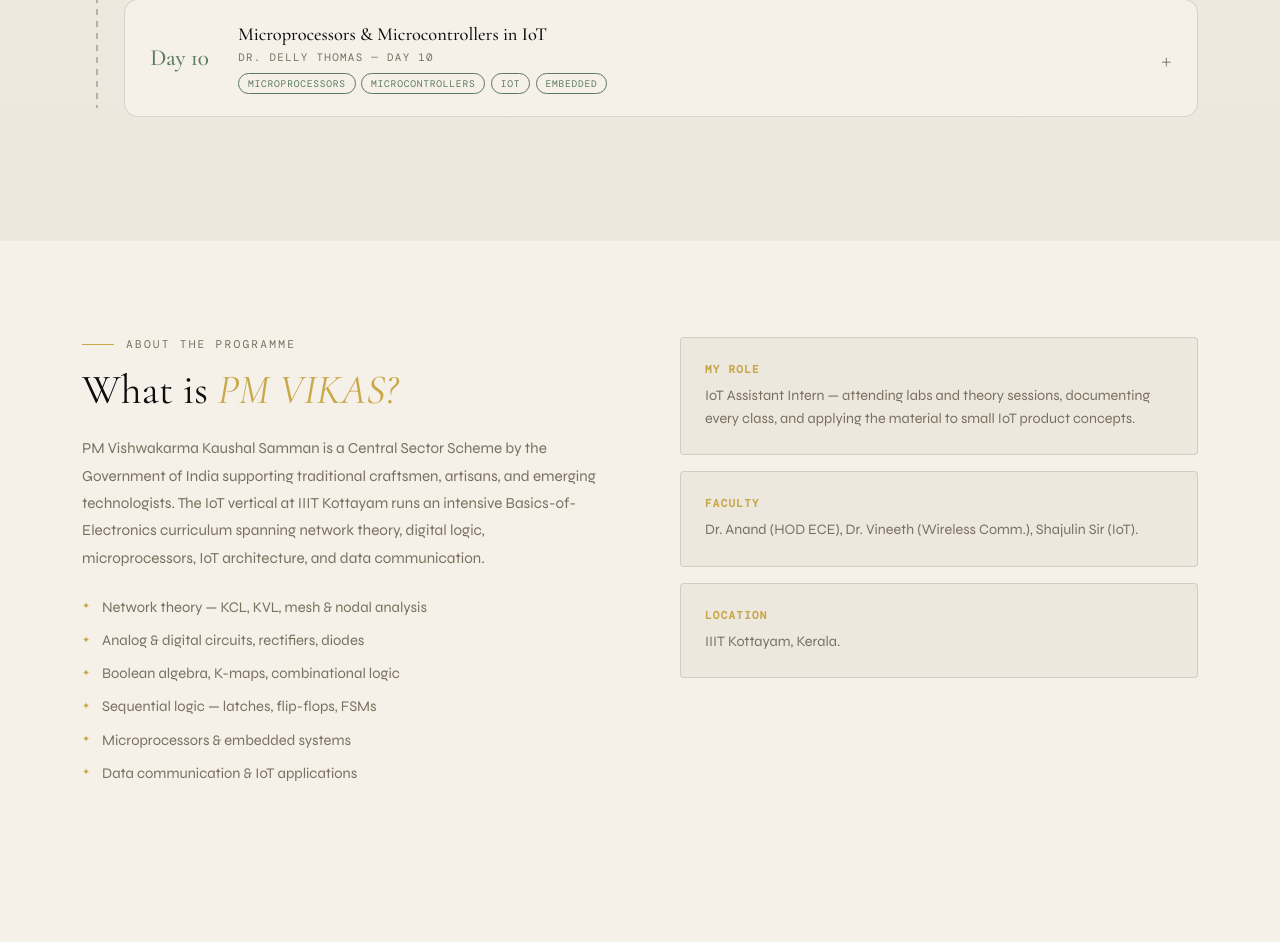
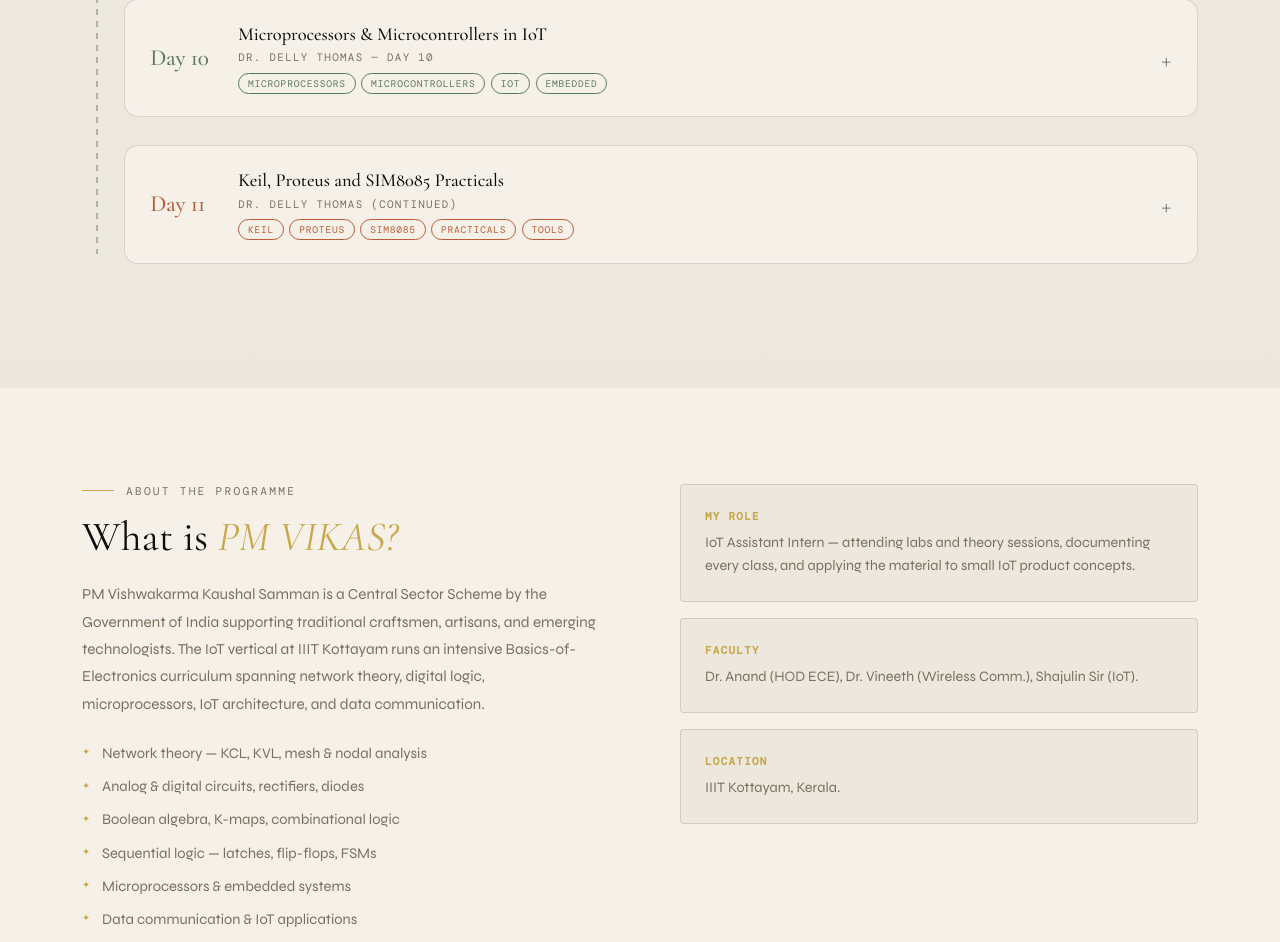
Before and after one commit to adhiyamujeeb-source/portfolio-main, a React (Vite) app: page /internship in a window 1280 px wide. Shown: the part 3736-4678 px from the top of the page. Built offline with nearby package versions, Linux system fonts and the light colour scheme; a web font is replaced by a local one.

Commit message:
Add Day 11: Keil, Proteus and SIM8085 Practicals

```diff
--- a/Internship.jsx
+++ b/Internship.jsx
@@ -1025,6 +1025,222 @@
       },
     ],
   },
+  {
+    n: '11',
+    accent: 'rust',
+    title: 'Keil, Proteus and SIM8085 Practicals',
+    subtitle: 'Dr. Delly Thomas (Continued)',
+    tags: ['Keil', 'Proteus', 'SIM8085', 'Practicals', 'Tools'],
+    blocks: [
+      {
+        label: 'Session Overview',
+        body: (
+          <p>
+            Hands-on practical session focusing on three critical embedded development tools:
+            <strong>Keil µVision</strong>, <strong>Proteus Design Suite</strong>, and{' '}
+            <strong>SIM8085 simulator</strong>. These tools are essential for microprocessor/microcontroller
+            design, simulation, and verification.
+          </p>
+        ),
+      },
+      {
+        label: 'Keil µVision IDE',
+        body: (
+          <>
+            <p>
+              Industry-standard IDE for <strong>ARM Cortex-M</strong> microcontroller development. Provides
+              complete environment for:
+            </p>
+            <div className="concept-grid">
+              <div className="concept-card c-rust">
+                <h5>Code Editor</h5>
+                <p>Write C/Assembly code with syntax highlighting, debugging symbols, and optimizations.</p>
+              </div>
+              <div className="concept-card c-gold">
+                <h5>Compiler/Assembler</h5>
+                <p>Convert source code to machine code. Generates optimized object files for embedded targets.</p>
+              </div>
+              <div className="concept-card c-sage">
+                <h5>Linker & Debugger</h5>
+                <p>Combine modules, manage memory layout. Debug via breakpoints, watch windows, and trace.</p>
+              </div>
+            </div>
+            <div className="callout" style={{ marginTop: '0.75rem' }}>
+              <div className="callout-label">Project Structure in Keil</div>
+              <div className="callout-text">
+                <strong>Project</strong> → <strong>Target</strong> → <strong>Source Files</strong> (C,
+                Assembly) + <strong>Header Files</strong> + <strong>Libraries</strong>. Keil handles
+                compilation, optimization flags, and device-specific configurations.
+              </div>
+            </div>
+          </>
+        ),
+      },
+      {
+        label: 'Proteus Design Suite',
+        body: (
+          <>
+            <p>
+              Comprehensive EDA (Electronic Design Automation) platform for circuit design and mixed-signal
+              simulation. Integrates virtual instruments and real-time processor simulation.
+            </p>
+            <table className="data-table">
+              <thead>
+                <tr>
+                  <th>Module</th>
+                  <th>Purpose</th>
+                </tr>
+              </thead>
+              <tbody>
+                <tr>
+                  <td>
+                    <strong>ARES</strong>
+                  </td>
+                  <td>PCB Layout design tool — place components, route traces, manage layers</td>
+                </tr>
+                <tr>
+                  <td>
+                    <strong>ISIS/VSMDL</strong>
+                  </td>
+                  <td>Schematic capture and virtual simulation — test circuits before hardware</td>
+                </tr>
+                <tr>
+                  <td>
+                    <strong>VSM</strong>
+                  </td>
+                  <td>Virtual System Modeling — simulate microcontrollers (8051, PIC, AVR, ARM)</td>
+                </tr>
+                <tr>
+                  <td>
+                    <strong>Virtual Instruments</strong>
+                  </td>
+                  <td>Oscilloscope, multimeter, logic analyzer, frequency generators</td>
+                </tr>
+              </tbody>
+            </table>
+            <div className="callout tip" style={{ marginTop: '0.75rem' }}>
+              <div className="callout-label">Workflow in Proteus</div>
+              <div className="callout-text">
+                Design schematic → Connect MCU + sensors/actuators → Load compiled firmware (HEX file from
+                Keil) → Simulate behavior → Verify output with virtual instruments.
+              </div>
+            </div>
+          </>
+        ),
+      },
+      {
+        label: 'SIM8085 Simulator',
+        body: (
+          <>
+            <p>
+              Dedicated simulator for the <strong>Intel 8085 microprocessor</strong> — an 8-bit processor
+              widely used in educational labs. Perfect for learning microprocessor architecture and
+              assembly programming fundamentals.
+            </p>
+            <div className="concept-grid">
+              <div className="concept-card c-rust">
+                <h5>Register Set</h5>
+                <p>
+                  8-bit general-purpose registers: A, B, C, D, E, H, L. Special registers: SP (Stack
+                  Pointer), PC (Program Counter), Flags.
+                </p>
+              </div>
+              <div className="concept-card c-gold">
+                <h5>Addressing Modes</h5>
+                <p>
+                  Immediate, Register, Direct, Indirect, Register Indirect — each supported with dedicated
+                  instructions.
+                </p>
+              </div>
+              <div className="concept-card c-sage">
+                <h5>Memory Visualization</h5>
+                <p>Step through code, inspect memory, observe register changes in real-time during execution.</p>
+              </div>
+            </div>
+            <div className="callout" style={{ marginTop: '0.75rem' }}>
+              <div className="callout-label">Example 8085 Assembly Program</div>
+              <div className="callout-text">
+                <code style={{ fontSize: '0.8rem', display: 'block', whiteSpace: 'pre-wrap' }}>
+                  {`MVI A, 05H      ; Load 05 into Accumulator
+MVI B, 03H      ; Load 03 into B
+ADD B           ; A = A + B (result: 08H)
+HLT             ; Halt execution`}
+                </code>
+              </div>
+            </div>
+          </>
+        ),
+      },
+      {
+        label: 'Practical Workflow',
+        body: (
+          <>
+            <p>
+              <strong>Scenario:</strong> Design a temperature sensor interfacing with an ARM microcontroller
+              that displays readings on an LCD.
+            </p>
+            <table className="data-table">
+              <thead>
+                <tr>
+                  <th>Step</th>
+                  <th>Tool</th>
+                  <th>Activity</th>
+                </tr>
+              </thead>
+              <tbody>
+                <tr>
+                  <td>1</td>
+                  <td>
+                    <strong>Keil</strong>
+                  </td>
+                  <td>Write firmware: ADC configuration, sensor reading, LCD display code</td>
+                </tr>
+                <tr>
+                  <td>2</td>
+                  <td>
+                    <strong>Keil</strong>
+                  </td>
+                  <td>Compile code → generate HEX file with memory layout optimization</td>
+                </tr>
+                <tr>
+                  <td>3</td>
+                  <td>
+                    <strong>Proteus</strong>
+                  </td>
+                  <td>Design circuit: MCU + temperature sensor (analog) + LCD module</td>
+                </tr>
+                <tr>
+                  <td>4</td>
+                  <td>
+                    <strong>Proteus</strong>
+                  </td>
+                  <td>Load HEX file into virtual MCU → simulate sensor readings → verify LCD output</td>
+                </tr>
+                <tr>
+                  <td>5</td>
+                  <td>
+                    <strong>All</strong>
+                  </td>
+                  <td>Debug: fix code, update HEX, re-simulate until behavior is correct</td>
+                </tr>
+              </tbody>
+            </table>
+          </>
+        ),
+      },
+      {
+        exercises: [
+          'Create a simple Keil project: write C code to blink an LED using GPIO',
+          'Compile the project and examine the generated HEX/ELF files and memory map',
+          'Design a Proteus circuit: MCU + push button + LED, load the HEX file, simulate button press',
+          'Write an 8085 assembly program in SIM8085: add two numbers, store result in memory',
+          'Step through the 8085 program, observe register and memory changes',
+          'Practice debugging techniques: breakpoints, watch windows, single-stepping',
+        ],
+      },
+      { scribble: 'Hands-on session concluded with tool proficiency assessment' },
+    ],
+  },
 ]
 
 function DayCard({ day, defaultOpen }) {
```
